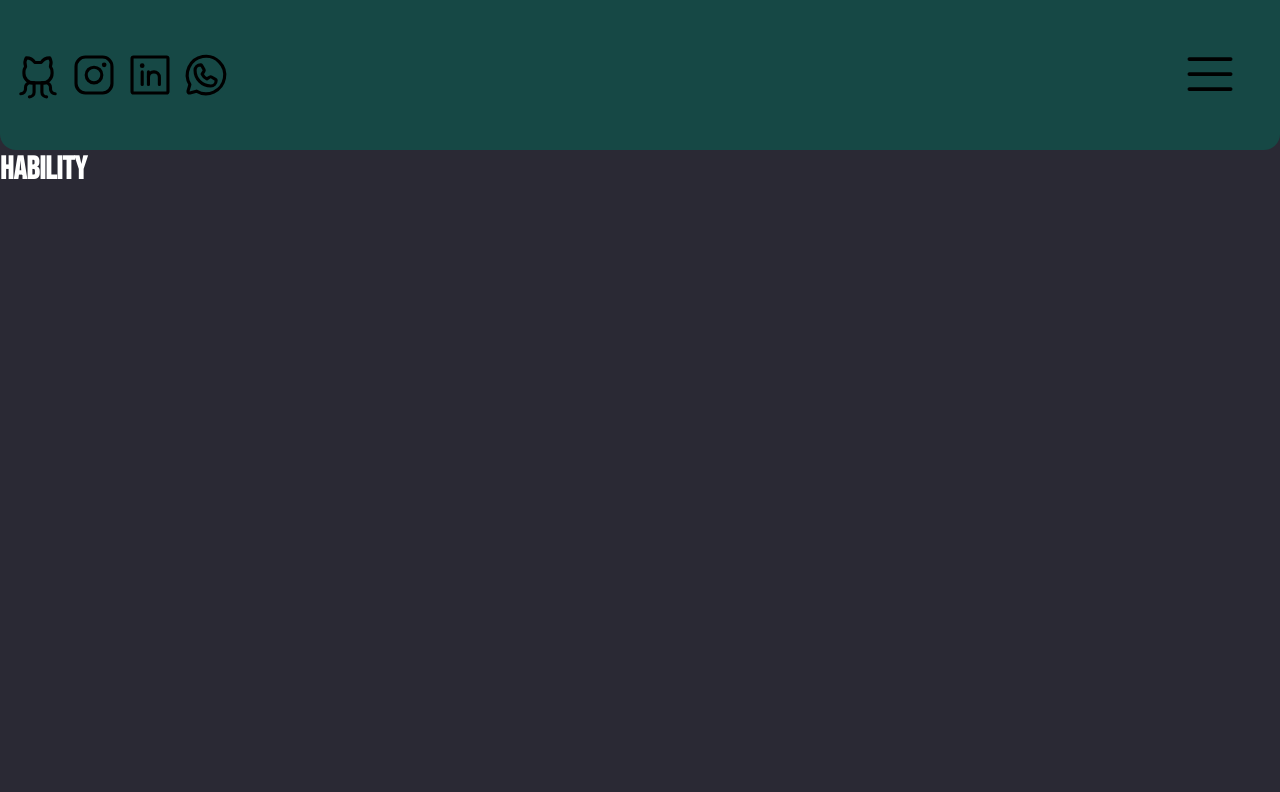
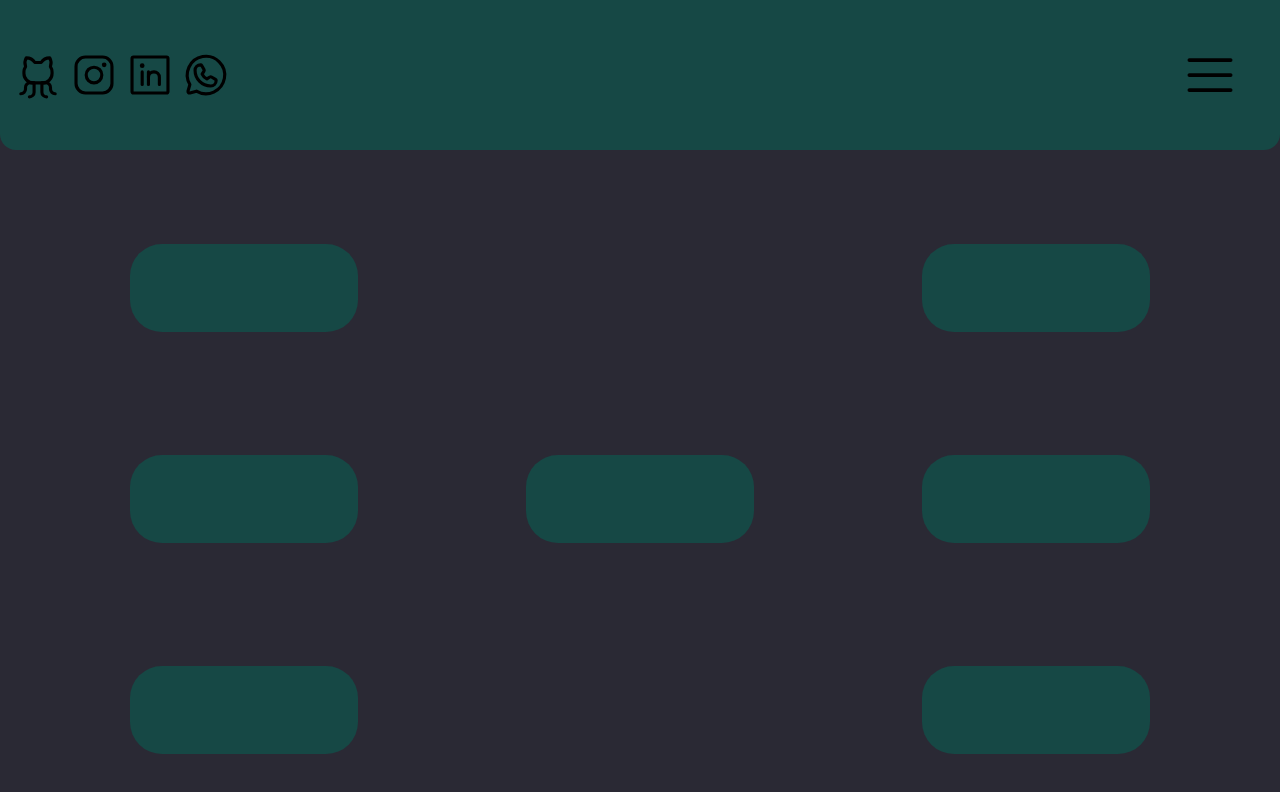
Before and after one commit to copperlamb78/Portifolio, a React (Vite) app: page /hability in a window 1280 px wide. Shown: the top 792 px of the page. Built offline with nearby package versions, Linux system fonts and the light colour scheme.

Commit message:
add colors transition and init hability page

```diff
--- a/src/Pages/Hability/index.tsx
+++ b/src/Pages/Hability/index.tsx
@@ -1,5 +1,21 @@
+import { ConjuntIcons, Container, IconsContainer } from "./styles";
+
 export function Hability() {
     return(
-        <h1>Hability</h1>
+        <Container>
+            <ConjuntIcons>
+                <IconsContainer></IconsContainer>
+                <IconsContainer></IconsContainer>
+                <IconsContainer></IconsContainer>
+            </ConjuntIcons>
+            <ConjuntIcons>
+                <IconsContainer></IconsContainer>
+            </ConjuntIcons>
+            <ConjuntIcons>
+                <IconsContainer></IconsContainer>
+                <IconsContainer></IconsContainer>
+                <IconsContainer></IconsContainer>
+            </ConjuntIcons>
+        </Container>
     )
 }
--- a/src/Pages/Hability/styles.ts
+++ b/src/Pages/Hability/styles.ts
@@ -0,0 +1,23 @@
+import styled from "styled-components";
+
+export const Container = styled.div`
+    display: flex;
+    margin: auto;
+    justify-content: space-between;
+    align-items: center;
+    margin-top: 2.5%;
+    width: 1020px;
+    height: 510px;
+`
+
+export const ConjuntIcons = styled.div`
+
+`
+
+export const IconsContainer = styled.div`
+    background-color: ${props => props.theme.colors.primary};
+    border-radius: 32px;
+    margin-top: 123px;
+    width: 228px;
+    height: 88px;
+`
--- a/src/Pages/Home/index.tsx
+++ b/src/Pages/Home/index.tsx
@@ -1,4 +1,4 @@
-import img1 from '../../assets/Img1.png'
+import img1 from '../../assets/HomeImg.png'
 import { Container, Image, InicialText } from './styles'
 
 
--- a/src/Pages/Home/styles.ts
+++ b/src/Pages/Home/styles.ts
@@ -16,4 +16,5 @@ export const InicialText = styled.h1`
     width: 400px;
     font-size: 5rem;
     margin-left: 100%;
+    transition: color 0.3s;
 `
--- a/src/Pages/Resume/index.tsx
+++ b/src/Pages/Resume/index.tsx
@@ -1,5 +1,5 @@
 import { Container, Image, ImgContainer, Text, TextContainer } from "./styles";
-import img2 from '../../assets/img2.jpg'
+import img2 from '../../assets/ResumeImg.jpg'
 
 export function Resume() {
     return(
--- a/src/Pages/Resume/styles.ts
+++ b/src/Pages/Resume/styles.ts
@@ -14,6 +14,7 @@ export const TextContainer = styled.div`
     justify-content: center;
     align-items: center;
     color: ${props => props.theme.colors.bw};
+    transition: color 0.3s;
 `
 export const Image = styled.img`
     width: 700px;
--- a/src/components/Header/index.tsx
+++ b/src/components/Header/index.tsx
@@ -1,5 +1,5 @@
 import { GithubLogo, InstagramLogo, LinkedinLogo, List, MoonStars, Sun, TextOutdent, WhatsappLogo } from "phosphor-react";
-import { Container, Icons, Menu, MenuClicked, Switch } from "./styles";
+import { Container, Icons, Menu, MenuClicked, MenuIcon, Switch } from "./styles";
 import { useState } from "react";
 import { Link, useLocation } from "react-router-dom";
 import styled from "styled-components";
@@ -68,7 +68,7 @@ export function Header({ toggleTheme, themeMode }:Props) {
             </Icons>
 
             {menuClicked && (
-                <MenuClicked>
+                <MenuClicked menuClicked={menuClicked}>
                     <Switch onClick={toggleTheme}>
                         {themeMode.title === 'DarkMode' ? (
                             <MoonStars size={40} />
@@ -92,12 +92,10 @@ export function Header({ toggleTheme, themeMode }:Props) {
 
             )}
             <Menu onClick={toggleMenu}>
-                {menuClicked ? (
-                    <TextOutdent size={60}/>
+                <MenuIcon menuClicked={menuClicked}>
+                    {menuClicked ? <TextOutdent size={60}/> : <List size={60}/>}
+                </MenuIcon>
 
-                ) : (
-                    <List size={60}/>
-                )}
             </Menu>
 
         </Container>
--- a/src/components/Header/styles.ts
+++ b/src/components/Header/styles.ts
@@ -1,5 +1,5 @@
 
-import styled from "styled-components";
+import styled, { keyframes } from "styled-components";
 
 export const Container = styled.div`
     height: 150px;
@@ -8,7 +8,8 @@ export const Container = styled.div`
     border-bottom-right-radius: 16px;
     display: flex;
     justify-content: space-between;
-    align-items: center
+    align-items: center;
+    transition: background-color 0.3s
 
 `
 
@@ -48,7 +49,7 @@ export const Icons = styled.div`
         border-radius: 9999px;
         width: 3.5rem;
         height: 3.5rem;
-        transition: background-color 0.3s;
+        transition: background-color 0.3s, color 0.3s;
 
         &:hover {
             background-color: ${props => props.theme.colors.secondary};
@@ -61,17 +62,52 @@ export const Menu = styled.button`
     color: ${props => props.theme.colors.text};
     margin-right: 40px;
     cursor: pointer;
+    transition: color 0.3s;
 
     &:hover {
         color: ${props => props.theme.colors.secondary}
     }
 `
-export const MenuClicked = styled.div`
+const fadeIn = keyframes`
+    from {
+        opacity: 0
+    }
+    to {
+        opacity: 1
+    }
+`
+
+export const MenuClicked = styled.div<{menuClicked: boolean}>`
     display: flex;
     justify-content: center;
     align-items: center;
     gap: 1.75rem;
     font-size: 3rem;
     margin-left: 48%;
+    animation: ${prosp => prosp.menuClicked ? fadeIn : false} 0.5s ease-in
 
 `
+const rotateIn = keyframes`
+  from {
+    transform: rotate(180deg);
+  }
+  to {
+    transform: rotate(0deg);
+  }
+`;
+
+const rotateOut = keyframes`
+  from {
+    transform: rotate(0deg);
+  }
+  to {
+    transform: rotate(180deg);
+  }
+`;
+
+export const MenuIcon = styled.div<{menuClicked: boolean}>`
+  animation: ${props => props.menuClicked ? rotateIn : rotateOut} 0.5s ease-in-out;
+  display: flex;
+  align-items: center;
+  justify-content: center;
+`;
--- a/src/styles/global.ts
+++ b/src/styles/global.ts
@@ -10,7 +10,8 @@ export default createGlobalStyle`
     body {
         background-color: ${props => props.theme.colors.background};
         font-size: 1rem;
-        color: #ffffff;
+        color: ${props => props.theme.colors.bw};
         font-family: "Bebas Neue", sans-serif;
+        transition: background-color 0.3s;
     }
 `
```
Also changed, not shown: src/assets/HomeImg.png (renamed from src/assets/Img1.png), src/assets/ResumeImg.jpg (renamed from src/assets/img2.jpg).
